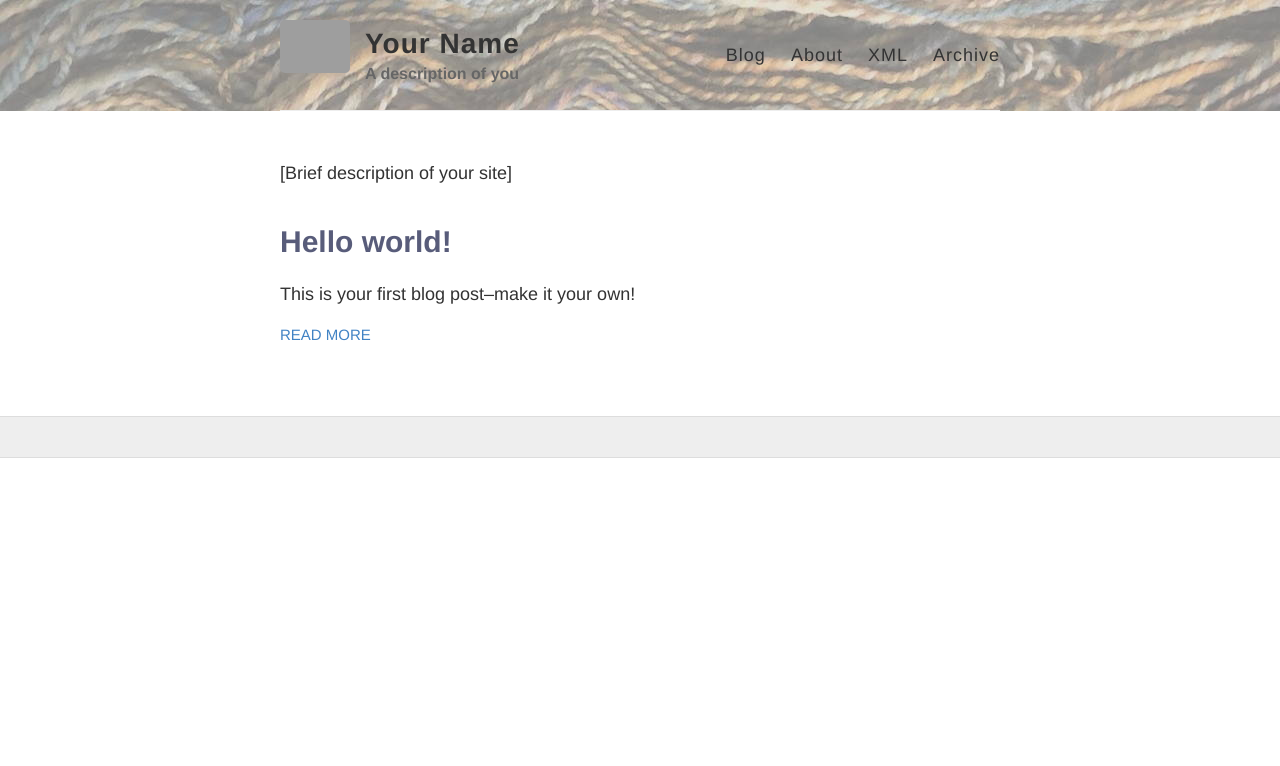
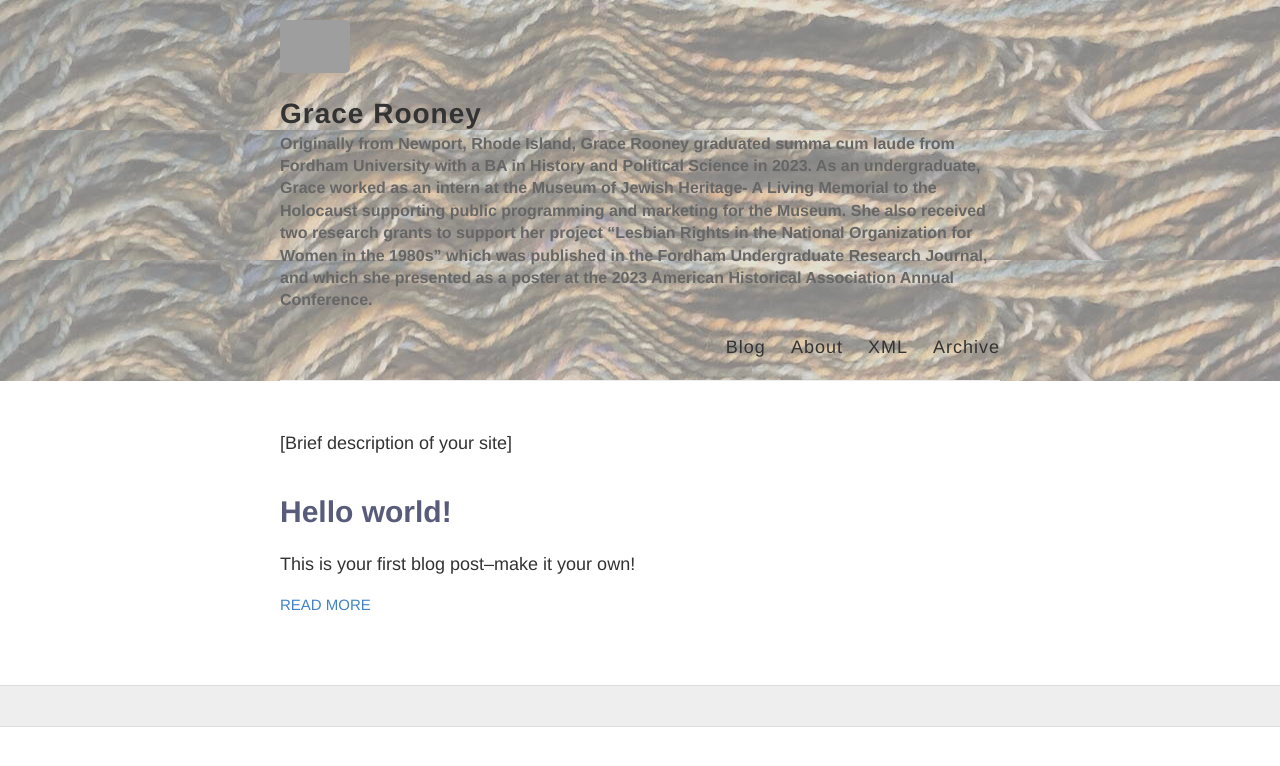
Before and after one commit to grooney48/grooney48.github.io, a Jekyll site: the page built from index.html, in a window 1280 px wide. Shown: the top 766 px of the page. Built offline with Jekyll 4.4.1, drawn with Linux system fonts in a browser that asks for light colours; grey boxes are pictures that could not be loaded.

Commit message:
Added name and bio, added image

```diff
--- a/_config.yml
+++ b/_config.yml
@@ -3,34 +3,17 @@
 #
 
 # Name of your site (displayed in the header)
-name: Your Name
+name: Grace Rooney
 
 # Short bio or description (displayed in the header)
-description: A description of you
+description: Originally from Newport, Rhode Island, Grace Rooney graduated summa cum laude from Fordham University with a BA in History and Political Science in 2023. As an undergraduate, Grace worked as an intern at the Museum of Jewish Heritage- A Living Memorial to the Holocaust supporting public programming and marketing for the Museum. She also received two research grants to support her project “Lesbian Rights in the National Organization for Women in the 1980s” which was published in the Fordham Undergraduate Research Journal, and which she presented as a poster at the 2023 American Historical Association Annual Conference.
 
 # URL of your avatar or profile pic
-avatar: https://raw.githubusercontent.com/[yourusername]/[yourusername].github.io/master/images/[filename].jpg
+avatar: https://raw.githubusercontent.com/grooney48/grooney48.github.io/master/images/kinga-howard-s4aOPAJ4v0E-unsplash.jpg
 
 #
 # Flags below are optional
 #
-
-# Includes an icon in the footer for each username you enter
-footer-links:
-  dribbble:
-  email:
-  facebook:
-  flickr:
-  github:
-  instagram:
-  linkedin:
-  pinterest:
-  rss: # just type anything here for a working RSS icon
-  twitter:
-  stackoverflow: # your stackoverflow profile, e.g. "users/50476/bart-kiers"
-  youtube: # channel/<your_long_string> or user/<user-name>
-  googleplus: # anything in your profile username that comes after plus.google.com/
-
 
 # Enter your Disqus shortname (not your username) to enable commenting on posts
 # You can find your shortname on the Settings page of your Disqus account
```
Also changed, not shown: 2 other files.
